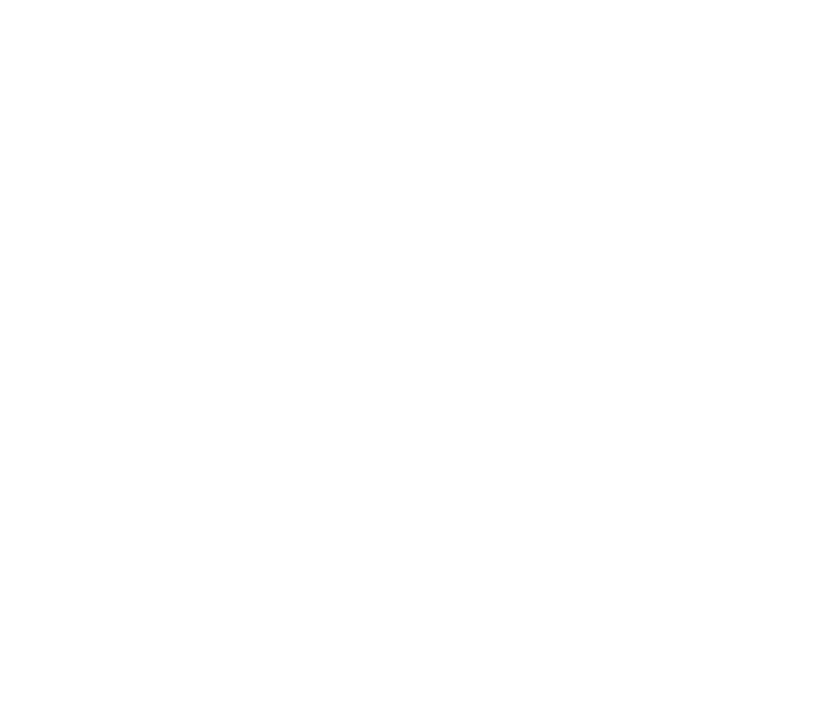
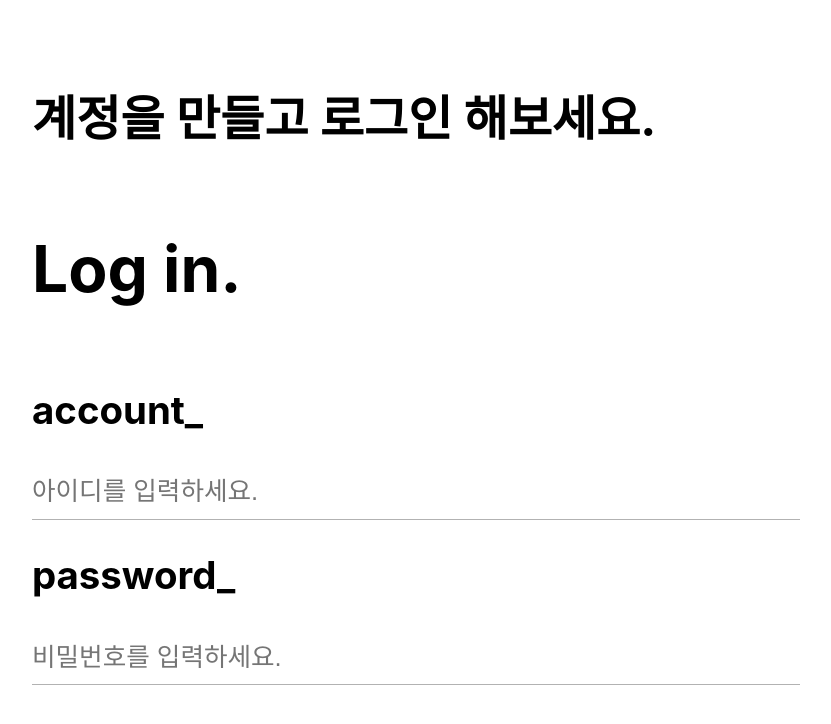
Before and after one commit to Ster-Kang/mywebpage, a React (Create React App) app: page /login in a window 1280 px wide. Before the commit this address had no page. Shown: the top 724 px of the page, without its empty margins (224-1055 px from the left). Built offline with nearby package versions, Linux system fonts and the light colour scheme.

Commit message:
입력 컴포넌트 제작

```diff
--- /dev/null
+++ b/src/components/TextInput.tsx
@@ -0,0 +1,62 @@
+import React, { useState } from 'react';
+import styled, { css } from 'styled-components';
+
+type TextInputProps = {
+  placeHolder?: string;
+  valueType?: string; // "text" || "password"
+  style?: React.CSSProperties;
+};
+
+const StyledInput = styled.input<{ isFocused: boolean }>`
+  width: 100%;
+  border: none;
+  border-bottom: 0.1rem solid rgba(0, 0, 0, 0.3);
+  padding: 0.5rem 0;
+  font-size: 1.6rem;
+  color: rgba(0, 0, 0, 1);
+  outline: none;
+  min-height: 2.4rem;
+
+  ${({ isFocused }) =>
+    isFocused &&
+    css`
+      border-bottom: 0.1rem solid rgba(0, 0, 0, 1);
+    `}
+
+  ::placeholder {
+    color: rgba(0, 0, 0, 0.3);
+  }
+`;
+
+const TextInput = ({ placeHolder, valueType, style }: TextInputProps): JSX.Element => {
+  const [isFocused, setIsFocused] = useState(false);
+  const [inputValue, setInputValue] = useState('');
+
+  const handleFocus = () => {
+    setIsFocused(true);
+  };
+
+  const handleBlur = () => {
+    setIsFocused(false);
+  };
+
+  const handleInputChange = (e: React.ChangeEvent<HTMLInputElement>) => {
+    const inputText = e.target.value;
+    setInputValue(inputText);
+  };
+
+  return (
+    <StyledInput
+      type={valueType || 'text'}
+      placeholder={placeHolder || '아이디를 입력하세요.'}
+      isFocused={isFocused}
+      value={inputValue}
+      onFocus={handleFocus}
+      onBlur={handleBlur}
+      onChange={handleInputChange}
+      style={style}
+    />
+  );
+};
+
+export default TextInput;
--- a/src/components/Title.tsx
+++ b/src/components/Title.tsx
@@ -1,9 +1,12 @@
+import React from 'react';
 import styled, { css } from 'styled-components';
 
 type TitleProps = {
-  text: string;
+  children: React.ReactNode;
   subtext?: string;
   compStyle?: string;
+  style?: React.CSSProperties;
+
 };
 
 const StyledH1 = styled.h1<{ compStyle?: string }>`
@@ -25,6 +28,12 @@
     opacity: 1;
     top: -4.8rem;
   `}
+
+  ${({compStyle}) => compStyle === 'title' && css`
+    opacity: 1;
+    top: 0;
+    transform:none;
+  `}
 `;
 
 const StyledH2 = styled.h2<{ compStyle?: string }>`
@@ -43,11 +52,11 @@
   `}
 `;
 
-const Title = ({ text, subtext, compStyle }: TitleProps) => {
+const Title = ({ children, subtext, compStyle, style }: TitleProps) => {
   return (
     <>
-      <StyledH1 compStyle={compStyle}>{text}</StyledH1>
-      {subtext && <StyledH2 compStyle={compStyle}>{subtext}</StyledH2>}
+      <StyledH1 compStyle={compStyle} style={style}>{children}</StyledH1>
+      {subtext && <StyledH2 compStyle={compStyle} style={style}>{subtext}</StyledH2>}
     </>
   );
 };
--- a/src/pages/login/Login.tsx
+++ b/src/pages/login/Login.tsx
@@ -1,7 +1,56 @@
+import React from 'react';
+import styled from 'styled-components';
+import Box from '../../components/RoundedBox';
+import Title from '../../components/Title';
+import TextInput from '../../components/TextInput';
+
+const LoginContainer = styled.div`
+    display:flex;
+    flex-direction:column;
+    height: 100vh;
+    align-items:center;
+    width: 100wh;
+    max-width: 48rem;
+    padding-right: 2rem;
+    padding-left: 2rem;
+    margin-left: auto;
+    margin-right: auto;
+    padding-top: 10vh;
+`;
+
 const Login: React.FC = () => {
     return (
-        <>
-        </>
+        <LoginContainer>
+            <Title compStyle={"title"} style={{
+                fontSize: '3rem',
+                marginBottom: '5rem',
+                marginLeft: 0,
+                marginRight: 'auto'
+            }}>계정을 만들고 로그인 해보세요.</Title>
+
+                <Title compStyle={"title"} style={{
+                    fontSize : '4rem',
+                    marginRight: 'auto',
+                    marginBottom: '3rem',
+                    marginLeft: '0',
+                }}>Log in.</Title>
+
+                <h2 style={{
+                    fontSize : '2.4rem',
+                    marginRight: 'auto',
+                }}>
+                    account_
+                </h2>
+                <TextInput placeHolder={'아이디를 입력하세요.'} valueType='text'/>
+
+                <h2 style={{
+                    fontSize : '2.4rem',
+                    marginRight: 'auto',
+                }}>
+                    password_
+                </h2>
+                <TextInput placeHolder={'비밀번호를 입력하세요.'} valueType='password'/>
+        </LoginContainer>
     );
 };
 
--- a/src/pages/welcome/Welcome.tsx
+++ b/src/pages/welcome/Welcome.tsx
@@ -38,9 +38,9 @@
 
   return (
     <WelcomeContainer onClick={handleClick}>
-      <Title text="안녕하세요." subtext="about Ster." compStyle={showText} />
+      <Title subtext="about Ster." compStyle={showText}>"안녕하세요."</Title>
       <ButtonContainer>
-        <Button text="로그인" compStyle={showButton} focused={true}/>
+        <Button text="로그인" compStyle={showButton} focused={true} href={'/login'}/>
         <Button text="둘러보기" compStyle={showButton}/>
       </ButtonContainer>
     </WelcomeContainer>
--- a/src/routes/AppRoutes.tsx
+++ b/src/routes/AppRoutes.tsx
@@ -1,11 +1,13 @@
 import React from 'react';
 import { BrowserRouter as Router, Route, Routes } from 'react-router-dom';
 import Welcome from '../pages/welcome/Welcome';
+import Login from '../pages/login/Login';
 
 const AppRoutes = ():JSX.Element => {
     return (
         <Routes>
             <Route path="/" element={<Welcome/>}></Route>
+            <Route path="/login" element={<Login/>}></Route>
         </Routes>
     )
 }
```
Also changed, not shown: src/components/RoundedBox.tsx (+30 -4 lines).
